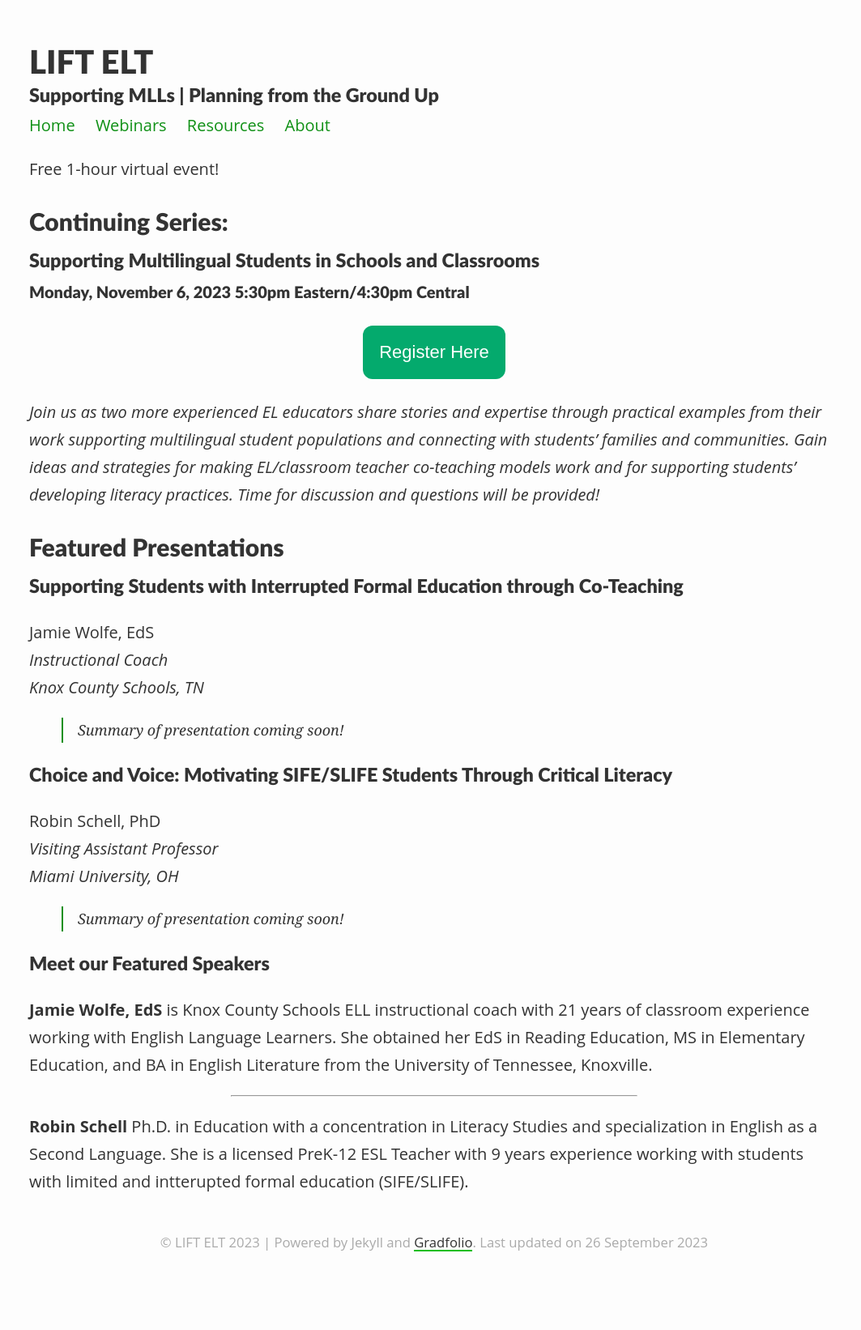
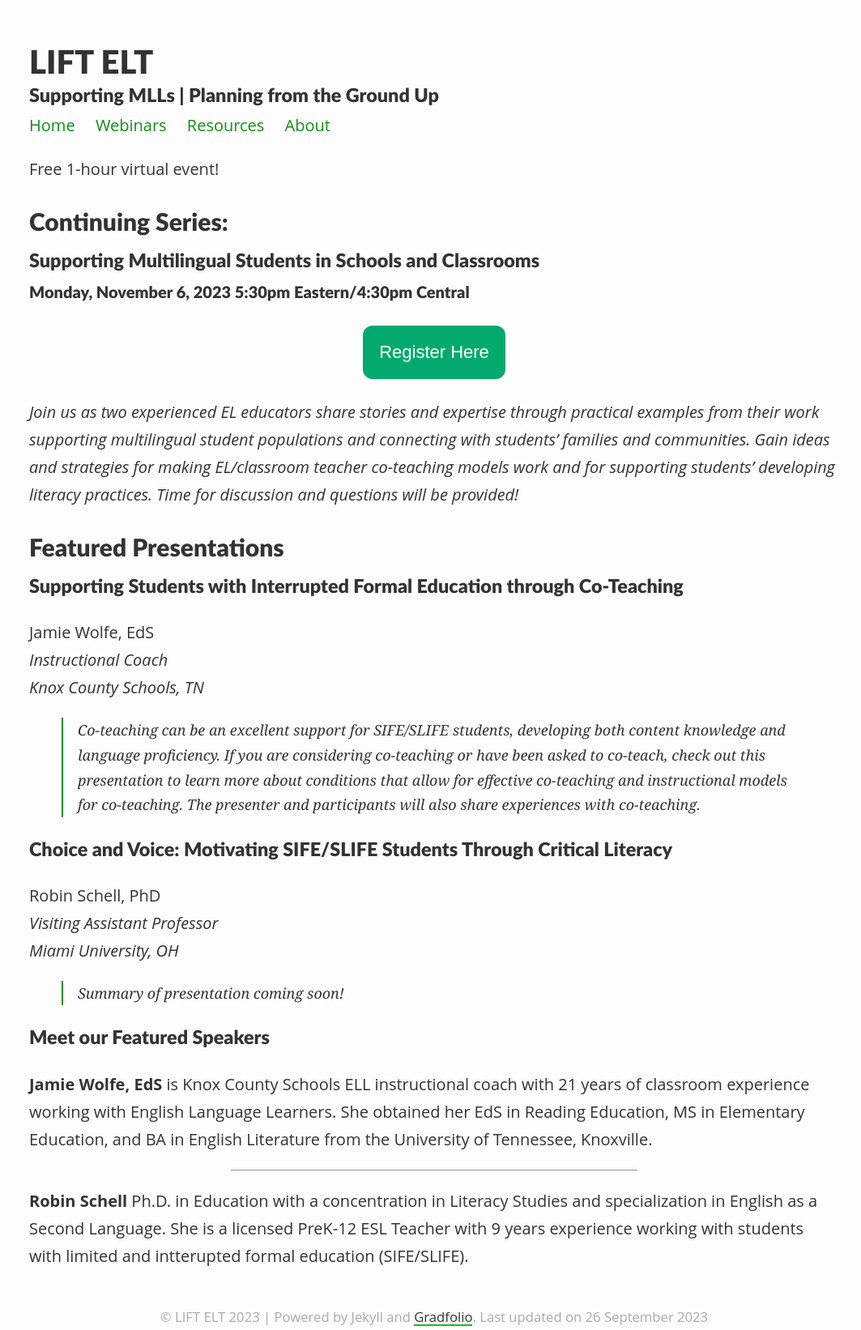
Before and after one commit to lift-elt/lift-elt.github.io, a Jekyll site: the page built from _webinars/2023-10-supporting-mlls-part-2.md, in a window 1280 px wide. Shown: the whole page at 81% size, without its empty margins (104-1167 px from the left). Built offline with Jekyll 4.4.1, drawn with Linux system fonts in a browser that asks for light colours; nearby versions of some CDN libraries; before the commit the page ends 1550 px from its top, so only the background shows below that.

```diff
--- a/_config.yml
+++ b/_config.yml
@@ -9,9 +9,9 @@ relative_url: "/"
 email: #
 
 # Pagination
-paginate: 4
-permalink: /projects/:year/:title/
-paginate_path: /projects/page:num/
+# paginate: 4
+# permalink: /projects/:year/:title/
+# paginate_path: /projects/page:num/
 
 # NOTE: See assets/css/_sass/variables.scss to change font and colors
 # See https://www.w3schools.com/cssref/css_websafe_fonts.php for fonts that are "safe"
--- a/_webinars/2023-10-supporting-mlls-part-2.md
+++ b/_webinars/2023-10-supporting-mlls-part-2.md
@@ -23,7 +23,7 @@ Jamie Wolfe, EdS <br>
 *Instructional Coach* <br>
 *Knox County Schools, TN* <br>
 
-> Summary of presentation coming soon!
+> Co-teaching can be an excellent support for SIFE/SLIFE students, developing both content knowledge and language proficiency. If you are considering co-teaching or have been asked to co-teach, check out this presentation to learn more about conditions that allow for effective co-teaching and instructional models for co-teaching.  The presenter and participants will also share experiences with co-teaching.
 
 ### Choice and Voice: Motivating SIFE/SLIFE Students Through Critical Literacy
 
```
Also changed, not shown: other parts of _webinars/2023-10-supporting-mlls-part-2.md (+1 -1 lines), _resources/planning-productive-conversation.md (added, +11 -0 lines).
